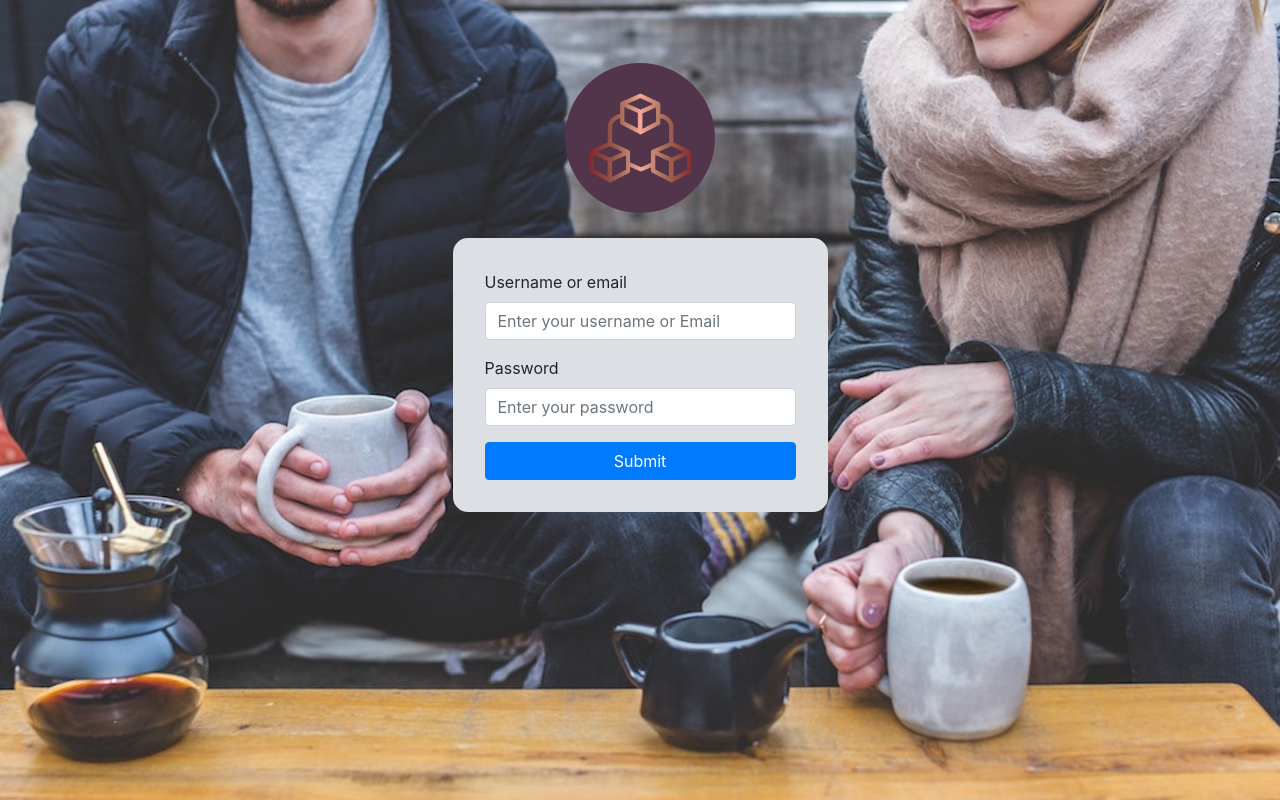
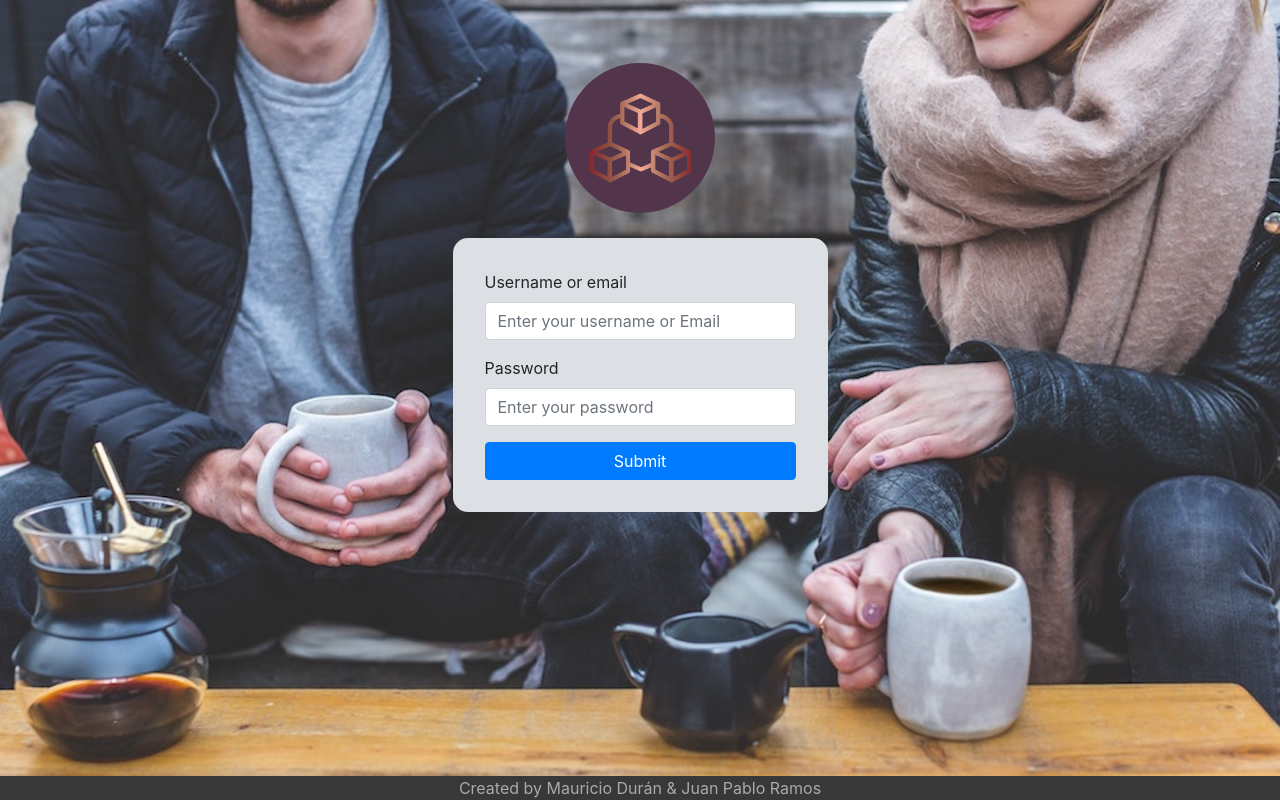
Before and after one commit to mauduran/Live-Chat-App, a React (Create React App) app: page /login in a window 1280 px wide. Built offline with nearby package versions, Linux system fonts and the light colour scheme.

Commit message:
Resized login container to show banner at botttom

```diff
--- a/src/containers/Login/Login.css
+++ b/src/containers/Login/Login.css
@@ -1,6 +1,6 @@
 #Login{
     width: 100%;
-    height: 100%;
+    height: 97%;
     z-index: 999;
     position: fixed;
     top: 0;
```
